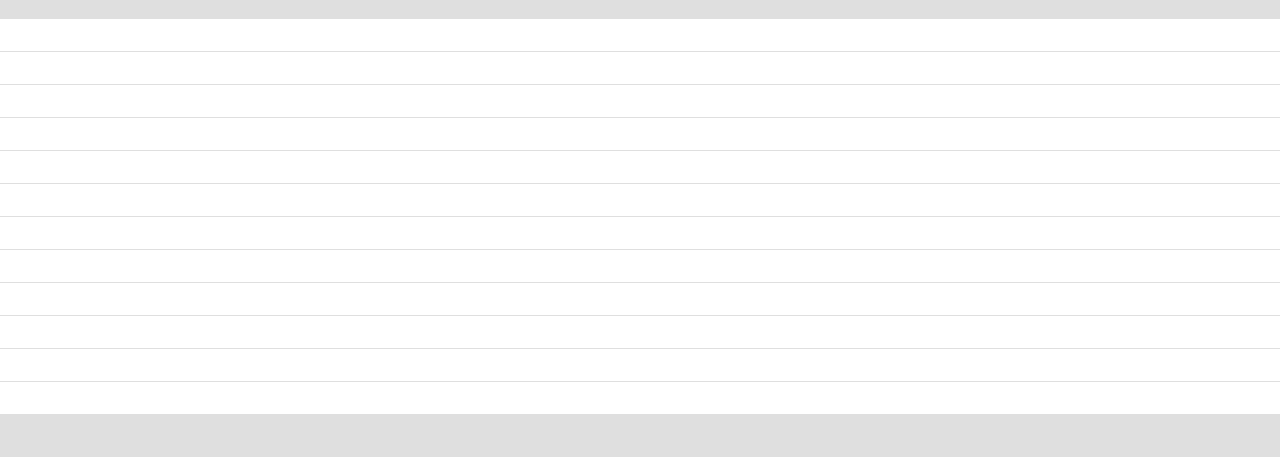
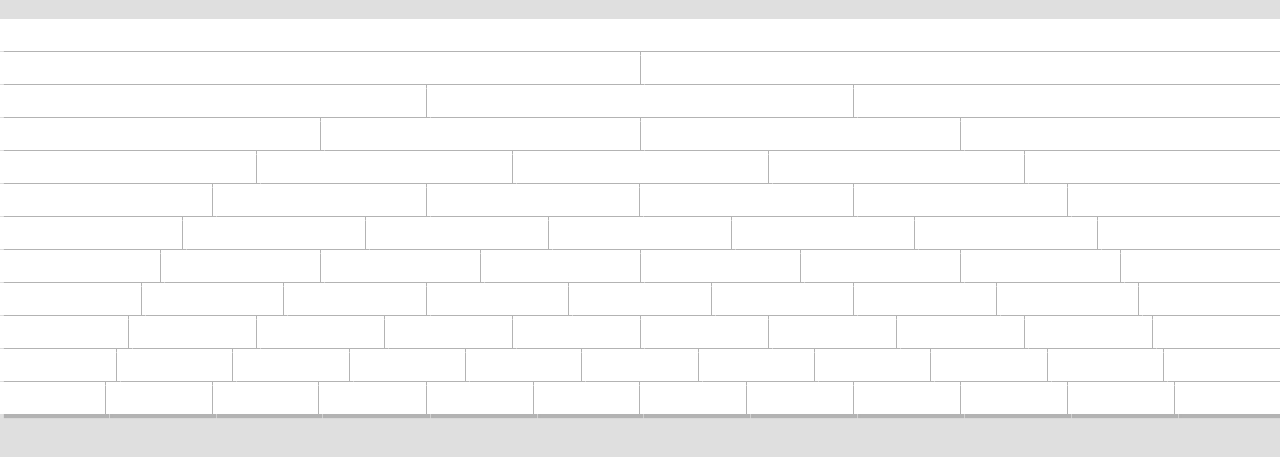
Before and after one commit to cesarmodia/Grids, a plain HTML site: page index.html in a window 1280 px wide. Shown: the part 61-518 px from the top of the page. Drawn offline with Linux system fonts and the light colour scheme.

Commit message:
Solution to jump column
Solution to jump columns, when the size of the screen was "Large", gave
an unexpected jump to the next line in the ranks of six, nine and twelve
columns.

```diff
--- a/css/grids.css
+++ b/css/grids.css
@@ -6,16 +6,15 @@ body {
 }
 .row {
   box-sizing: border-box;
-  margin: 1px auto;
+  margin: 0.5px auto;
   width: 100%;
-  overflow: hidden;
 }
 .column {
   background: #fff;
-  border: 0px solid #dfdfdf;
+  box-shadow: 4px 4px 1px 0px rgba(0,0,0,0.2);
   box-sizing: border-box;
   float: left;
-  margin: 0;
+  margin: 0.5px 0;
   padding: 1em 0;
   width: 100%;
 }
@@ -24,248 +23,248 @@ body {
   .six-columns .column,
   .eight-columns .column,
   .ten-columns .column {
-    margin-right: 0px;
-    width: calc(50% - 0px);
+    margin-right: 0.5px;
+    width: calc(50% - 0.5px);
   }
   .four-columns .column:nth-child(even),
   .six-columns .column:nth-child(even),
   .eight-columns .column:nth-child(even),
   .ten-columns .column:nth-child(even) {
-    margin-left: 0px;
+    margin-left: 0.5px;
     margin-right: 0;
   }
   .twelve-columns .column {
-    margin-left: 0px;
-    margin-right: 0px;
-    width: calc(33.3333% - 0px);
+    margin-left: 0.5px;
+    margin-right: 0.5px;
+    width: calc(33.3333% - 1px);
   }
   .twelve-columns .column:nth-child(3n + 1) {
     margin-left: 0;
-    width: calc(33.3333% - 0px);
+    width: calc(33.3333% - 0.5px);
   }
   .twelve-columns .column:nth-child(3n) {
     margin-right: 0;
-    width: calc(33.3333% - 0px);
+    width: calc(33.3333% - 0.5px);
   }
 }
 @media screen and (min-width: 768px) {
   .six-columns .column:nth-child(even) {
-    margin-left: 0px;
-    margin-right: 0px;
+    margin-left: 0.5px;
+    margin-right: 0.5px;
   }
   .three-columns .column,
   .six-columns .column,
   .nine-columns .column {
-    margin-left: 0px;
-    margin-right: 0px;
-    width: calc(33.3333% - 0px);
+    margin-left: 0.5px;
+    margin-right: 0.5px;
+    width: calc(33.3333% - 1px);
   }
   .three-columns .column:nth-child(3n + 1),
   .six-columns .column:nth-child(3n + 1),
   .nine-columns .column:nth-child(3n + 1) {
     margin-left: 0;
-    width: calc(33.3333% - 0px);
+    width: calc(33.3333% - 0.5px);
   }
   .three-columns .column:nth-child(3n),
   .six-columns .column:nth-child(3n),
   .nine-columns .column:nth-child(3n) {
     margin-right: 0;
-    width: calc(33.3333% - 0px);
+    width: calc(33.3333% - 0.5px);
   }
   .twelve-columns .column:nth-child(3n + 1) {
-    margin-left: 0px;
-    width: calc(25% - 0px);
+    margin-left: 0.5px;
+    width: calc(25% - 1px);
   }
   .twelve-columns .column:nth-child(3n) {
-    margin-right: 0px;
-    width: calc(25% - 0px);
+    margin-right: 0.5px;
+    width: calc(25% - 1px);
   }
   .twelve-columns .column {
-    margin-left: 0px;
-    margin-right: 0px;
-    width: calc(25% - 0px);
+    margin-left: 0.5px;
+    margin-right: 0.5px;
+    width: calc(25% - 1px);
   }
   .twelve-columns .column:nth-child(4n + 1) {
     margin-left: 0;
-    width: calc(25% - 0px);
+    width: calc(25% - 0.5px);
   }
   .twelve-columns .column:nth-child(4n) {
     margin-right: 0;
-    width: calc(25% - 0px);
+    width: calc(25% - 0.5px);
   }
 }
 @media screen and (min-width: 1024px) {
   .two-columns .column {
-    margin-right: 0px;
-    width: calc(50% - 0px);
+    margin-right: 0.5px;
+    width: calc(50% - 0.5px);
   }
   .two-columns .column:nth-child(even) {
-    margin-left: 0px;
+    margin-left: 0.5px;
     margin-right: 0;
   }
   .four-columns .column:nth-child(even) {
-    margin-left: 0px;
-    margin-right: 0px;
+    margin-left: 0.5px;
+    margin-right: 0.5px;
   }
   .four-columns .column {
-    margin-left: 0px;
-    margin-right: 0px;
-    width: calc(25% - 0px);
+    margin-left: 0.5px;
+    margin-right: 0.5px;
+    width: calc(25% - 1px);
   }
   .four-columns .column:nth-child(4n+1) {
     margin-left: 0;
-    width: calc(25% - 0px);
+    width: calc(25% - 0.5px);
   }
   .four-columns .column:nth-child(4n) {
     margin-right: 0;
-    width: calc(25% - 0px);
+    width: calc(25% - 0.5px);
   }
   .five-columns .column {
-    margin-left: 0px;
-    margin-right: 0px;
-    width: calc(20% - 0px);
+    margin-left: 0.5px;
+    margin-right: 0.5px;
+    width: calc(20% - 1px);
   }
   .five-columns .column:first-child {
     margin-left: 0;
-    width: calc(20% - 0px);
+    width: calc(20% - 0.5px);
   }
   .five-columns .column:last-child {
     margin-right: 0;
-    width: calc(20% - 0px);
+    width: calc(20% - 0.5px);
   }
   .six-columns .column:nth-child(even) {
-    margin-left: 0px;
-    margin-right: 0px;
+    margin-left: 0.5px;
+    margin-right: 0.5px;
   }
   .six-columns .column:nth-child(3n + 1) {
-    margin-left: 0px;
-    width: calc(16.66666667% - 0px);
+    margin-left: 0.5px;
+    width: calc(16.66666667% - 0.5px);
   }
   .six-columns .column:nth-child(3n) {
-    margin-right: 0px;
-    width: calc(16.66666667% - 0px);
+    margin-right: 0.5px;
+    width: calc(16.66666667% - 0.5px);
   }
   .six-columns .column {
-    margin-left: 0px;
-    margin-right: 0px;
-    width: calc(16.66666667% - 0px);
+    margin-left: 0.5px;
+    margin-right: 0.5px;
+    width: calc(16.66666667% - 1px);
   }
   .six-columns .column:first-child {
     margin-left: 0;
-    width: calc(16.66666667% - 0px);
+    width: calc(16.66666667% - 1px);
   }
   .six-columns .column:last-child {
     margin-right: 0;
-    width: calc(16.66666667% - 0px);
+    width: calc(16.66666667% - 1px);
   }
   .seven-columns .column {
-    margin-left: 0px;
-    margin-right: 0px;
-    width: calc(14.2857% - 0px);
+    margin-left: 0.5px;
+    margin-right: 0.5px;
+    width: calc(14.2857% - 1px);
   }
   .seven-columns .column:first-child {
     margin-left: 0;
-    width: calc(14.2857% - 0px);
+    width: calc(14.2857% - 0.5px);
   }
   .seven-columns .column:last-child {
     margin-right: 0;
-    width: calc(14.2857% - 0px);
+    width: calc(14.2857% - 0.5px);
   }
   .eight-columns .column:nth-child(even) {
-    margin-left: 0px;
-    margin-right: 0px;
+    margin-left: 0.5px;
+    margin-right: 0.5px;
   }
   .eight-columns .column {
-    margin-left: 0px;
-    margin-right: 0px;
-    width: calc(12.5% - 0px);
+    margin-left: 0.5px;
+    margin-right: 0.5px;
+    width: calc(12.5% - 1px);
   }
   .eight-columns .column:first-child {
     margin-left: 0;
-    width: calc(12.5% - 0px);
+    width: calc(12.5% - 0.5px);
   }
   .eight-columns .column:last-child {
     margin-right: 0;
-    width: calc(12.5% - 0px);
+    width: calc(12.5% - 0.5px);
   }
   .nine-columns .column:nth-child(3n + 1) {
-    margin-left: 0px;
-    width: calc(11.1111% - 0px);
+    margin-left: 0.5px;
+    width: calc(11.1111% - 0.5px);
   }
   .nine-columns .column:nth-child(3n) {
-    margin-right: 0px;
-    width: calc(11.1111% - 0px);
+    margin-right: 0.5px;
+    width: calc(11.1111% - 0.5px);
   }
   .nine-columns .column {
-    margin-left: 0px;
-    margin-right: 0px;
-    width: calc(11.1111% - 0px);
+    margin-left: 0.5px;
+    margin-right: 0.5px;
+    width: calc(11.1111% - 1px);
   }
   .nine-columns .column:first-child {
     margin-left: 0;
-    width: calc(11.1111% - 0px);
+    width: calc(11.1111% - 1.515151515151515px);
   }
   .nine-columns .column:last-child {
     margin-right: 0;
-    width: calc(11.1111% - 0px);
+    width: calc(11.1111% - 1.515151515151515px);
   }
   .ten-columns .column:nth-child(even) {
-    margin-left: 0px;
-    margin-right: 0px;
+    margin-left: 0.5px;
+    margin-right: 0.5px;
   }
   .ten-columns .column {
-    margin-left: 0px;
-    margin-right: 0px;
-    width: calc(10% - 0px);
+    margin-left: 0.5px;
+    margin-right: 0.5px;
+    width: calc(10% - 1px);
   }
   .ten-columns .column:first-child {
     margin-left: 0;
-    width: calc(10% - 0px);
+    width: calc(10% - 0.5px);
   }
   .ten-columns .column:last-child {
     margin-right: 0;
-    width: calc(10% - 0px);
+    width: calc(10% - 0.5px);
   }
   .eleven-columns .column {
-    margin-left: 0px;
-    margin-right: 0px;
-    width: calc(9.0909% - 0px);
+    margin-left: 0.5px;
+    margin-right: 0.5px;
+    width: calc(9.0909% - 1px);
   }
   .eleven-columns .column:first-child {
     margin-left: 0;
-    width: calc(9.0909% - 0px);
+    width: calc(9.0909% - 0.5px);
   }
   .eleven-columns .column:last-child {
     margin-right: 0;
-    width: calc(9.0909% - 0px);
+    width: calc(9.0909% - 0.5px);
   }
   .twelve-columns .column:nth-child(3n + 1) {
-    margin-left: 0px;
-    width: calc(8.3333% - 0px);
+    margin-left: 0.5px;
+    width: calc(8.3333% - 1px);
   }
   .twelve-columns .column:nth-child(3n) {
-    margin-right: 0px;
-    width: calc(8.3333% - 0px);
+    margin-right: 0.5px;
+    width: calc(8.3333% - 1px);
   }
   .twelve-columns .column:nth-child(4n + 1) {
-    margin-left: 0px;
-    width: calc(8.3333% - 0px);
+    margin-left: 0.5px;
+    width: calc(8.3333% - 0.5px);
   }
   .twelve-columns .column:nth-child(4n) {
-    margin-right: 0px;
-    width: calc(8.3333% - 0px);
+    margin-right: 0.5px;
+    width: calc(8.3333% - 0.5px);
   }
   .twelve-columns .column {
-    margin-left: 0px;
-    margin-right: 0px;
-    width: calc(8.3333% - 0px);
+    margin-left: 0.5px;
+    margin-right: 0.5px;
+    width: calc(8.3333% - 1px);
   }
   .twelve-columns .column:first-child {
     margin-left: 0;
-    width: calc(8.3333% - 0px);
+    width: calc(8.3333% - 1.515151515151515px);
   }
   .twelve-columns .column:last-child {
     margin-right: 0;
-    width: calc(8.3333% - 0px);
+    width: calc(8.3333% - 1.515151515151515px);
   }
 }
```
Also changed, not shown: 1 other file.
